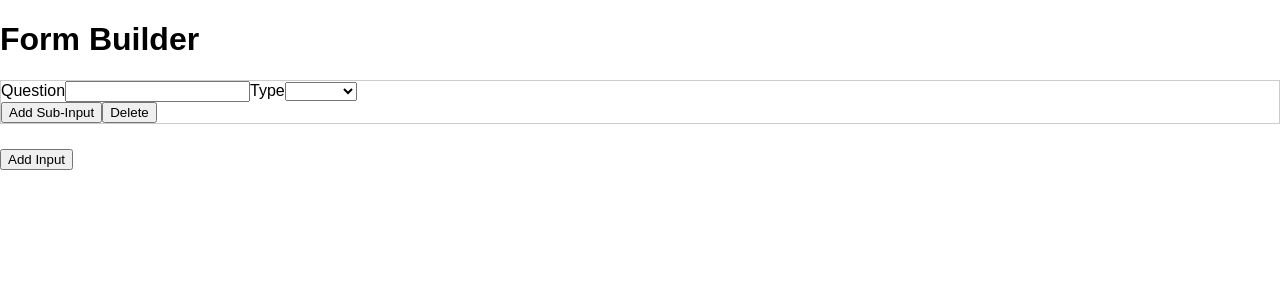
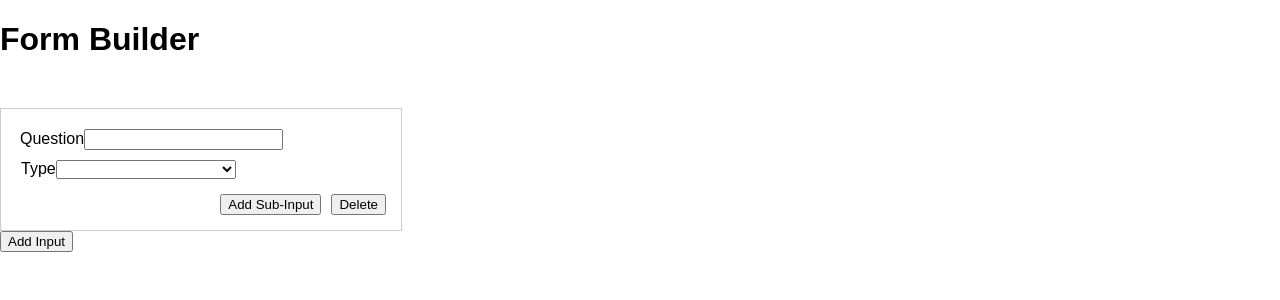
Before and after one commit to RobertBurnat/form-builder, a React (Create React App) app: page / in a window 1280 px wide. Both pictures are taken after a click on the button "Add Input". Shown: the top 300 px of the page. Built offline with nearby package versions, Linux system fonts and the light colour scheme.

Commit message:
Add styles

```diff
--- a/src/components/InputsList/Input/Input.css
+++ b/src/components/InputsList/Input/Input.css
@@ -1,10 +1,9 @@
-/* .normInput {
-    width: 20%;
-    height: 30%;
+.normInput {
+    width: 400px;
     border: 1px solid #ccc;
-    margin-bottom: 50px;
+    flex-direction: column;
     display: flex;
-    justify-content: space-between;
+    margin-top: 50px;
 
 }
 .contentInput {
@@ -25,10 +24,22 @@ input, select {
     width: 50%;
 }
 label {
-    margin: 0 15px;
+    margin: 0 20px;
     justify-content: space-between;
-} */
-.normInput {
+}
+.inputSubinput {
+    width: 20%;
     border: 1px solid #ccc;
-    margin-bottom: 25px;
+    margin: 50px;
 }
+.question, type {
+    margin: 10px 0 10px 19px;
+}
+.inputQuest {
+    margin-left: 15px;
+    width: 69%;
+}
+.inputType {
+    margin-left: 43px;
+    width: 75%;
+}
--- /dev/null
+++ b/src/components/InputsList/Input/SubInput/SubInput.css
@@ -0,0 +1,34 @@
+.subContentInput {
+    margin: 25px;
+    width: 400px;
+    border: 1px solid #ccc;
+    flex-direction: column;
+    display: flex;
+}
+.inputSwitch, .select {
+    width: 31%;
+    margin-right: 10px;
+}
+.inputSwitchY {
+    width: 32.5%;
+    margin-right: 10px;
+}
+.questionInput {
+    width: 70%;
+    margin: 10px 0 10px 19px;
+}
+.typesInput {
+    width: 72%;
+    margin: 10px 0 10px 48px
+}
+.Buttons {
+    height: 35px;
+}
+.delete {
+    width: 105px;
+    margin-left: 15px;
+}
+.conditionLabel {
+    display: inline-block;
+    margin-top: 15px;
+}
```
